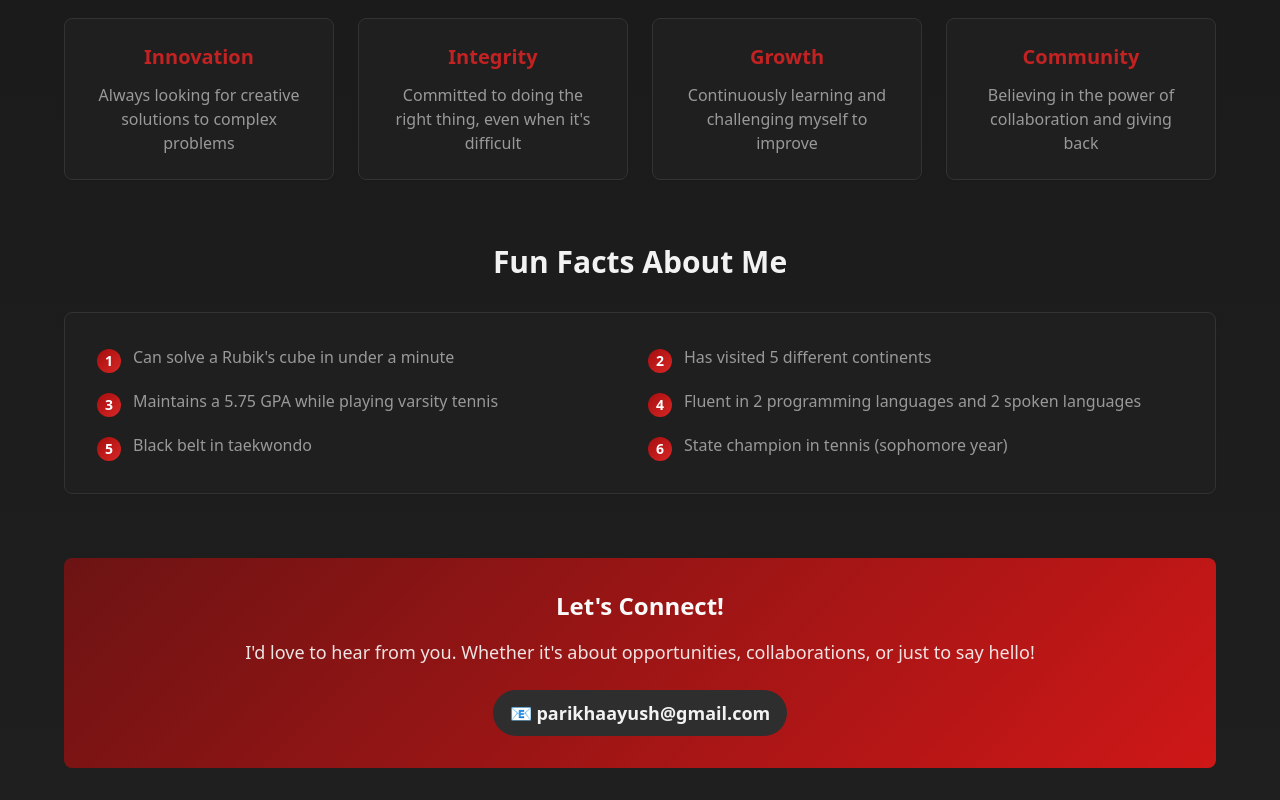
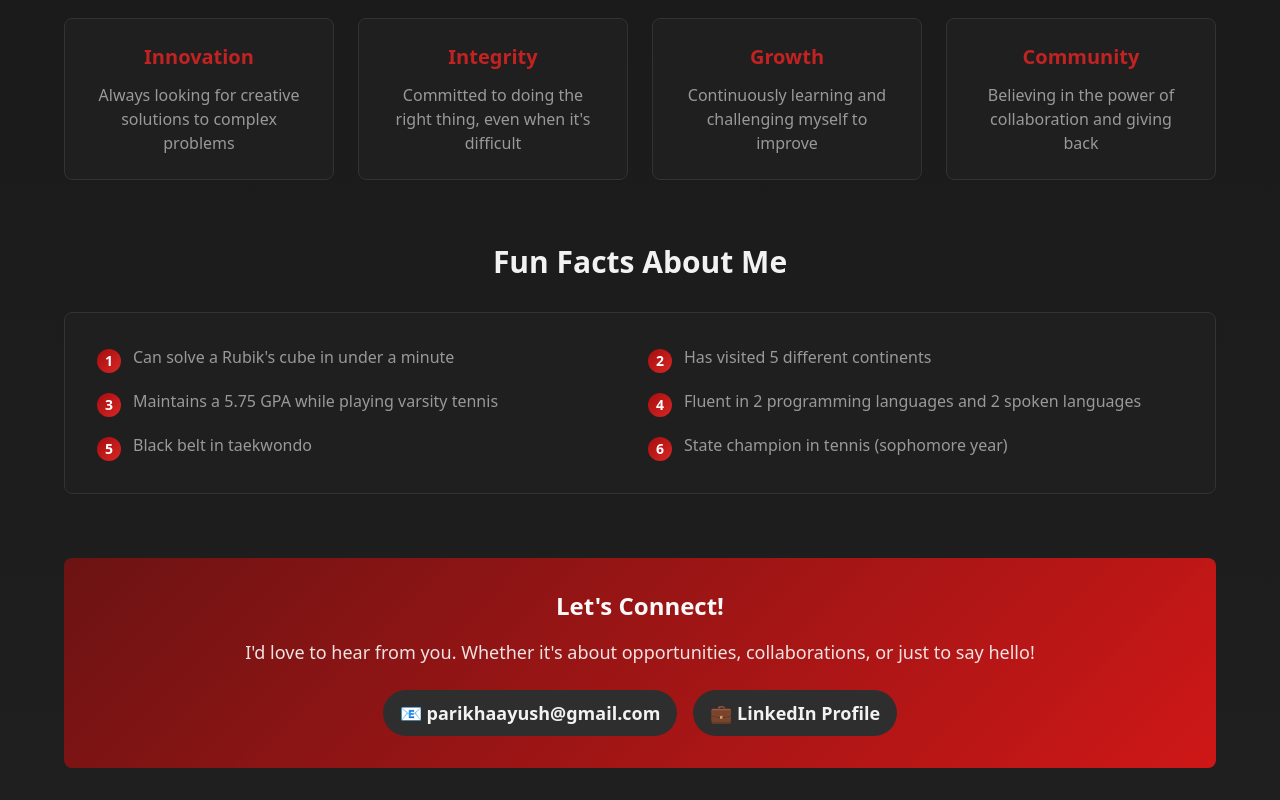
Before and after one commit to TheFedExpress/aayushparikh-2ada1e14, a React (Vite) app: page /about in a window 1280 px wide. Shown: the part 1357-2157 px from the top of the page. Built offline with nearby package versions, Linux system fonts and the light colour scheme.

Commit message:
Add LinkedIn link
Add LinkedIn profile link to the bottom of the About page.

```diff
--- a/src/pages/About.tsx
+++ b/src/pages/About.tsx
@@ -144,6 +144,11 @@ const About = () => {
             <Badge variant="secondary" className="px-4 py-2 text-lg">
               📧 parikhaayush@gmail.com
             </Badge>
+            <Badge variant="secondary" className="px-4 py-2 text-lg">
+              <a href="https://www.linkedin.com/in/aayush-parikh-a7693237a/" target="_blank" rel="noopener noreferrer" className="flex items-center gap-2">
+                💼 LinkedIn Profile
+              </a>
+            </Badge>
           </div>
         </div>
       </div>
```
